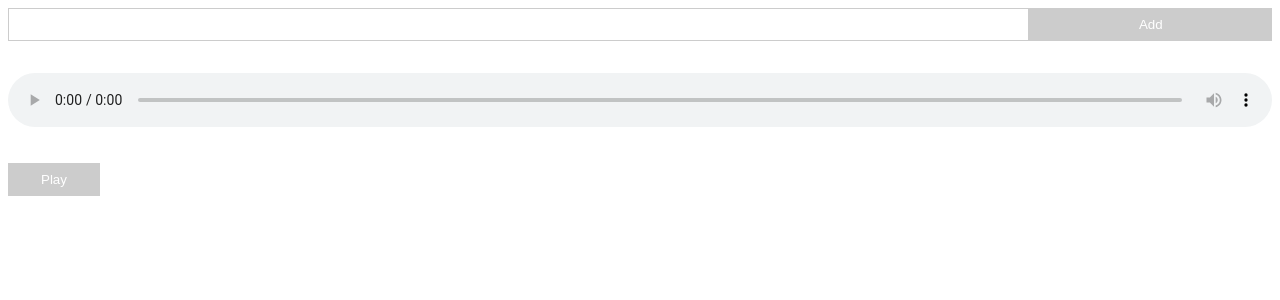
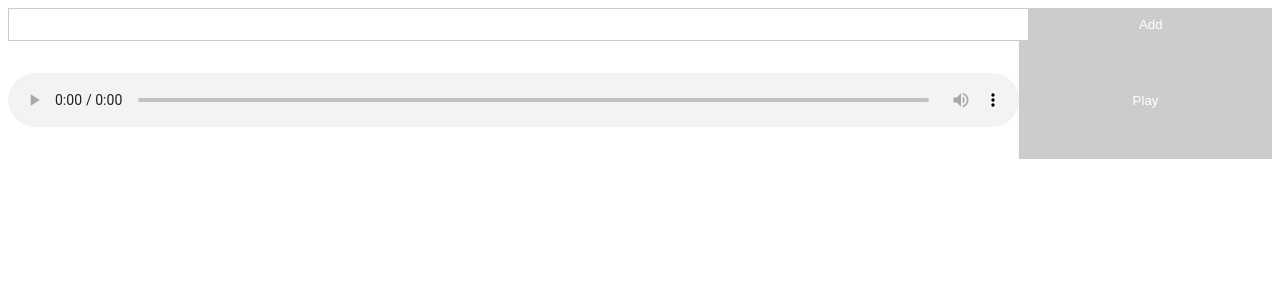
Before and after one commit to fabriciofmsilva/fabriciofmsilva.github.io, a Jekyll site: the page audio/index.html, which Jekyll copies as it is, in a window 1280 px wide. Shown: the top 300 px of the page. Built offline with Jekyll 4.4.1, drawn with Linux system fonts in a browser that asks for light colours.

Commit message:
Update index.html

```diff
--- a/audio/index.html
+++ b/audio/index.html
@@ -7,7 +7,7 @@
     <title>Podcast</title>
     <style>
       .audio {
-        width: 100%;
+        width: 80%;
         margin: 2rem 0;
       }
 
@@ -21,11 +21,8 @@
         border: 1px solid #ccc;
       }
 
-      .button-add {
+      .button {
         width: 20%;
-      }
-
-      .button {
         padding: .5rem 2rem;
         color: #fff;
         background-color: #ccc;
@@ -38,8 +35,10 @@
       <input class="input" type="text">
       <button class="button button-add">Add</button>
     </div>
-    <audio class="audio" controls></audio>
-    <button class="button button-play">Play</button>
+    <div class="form-group">
+      <audio class="audio" controls></audio>
+      <button class="button button-play">Play</button>
+    </div>
 
     <script>
       const inputEl = document.querySelector('.input');
```
